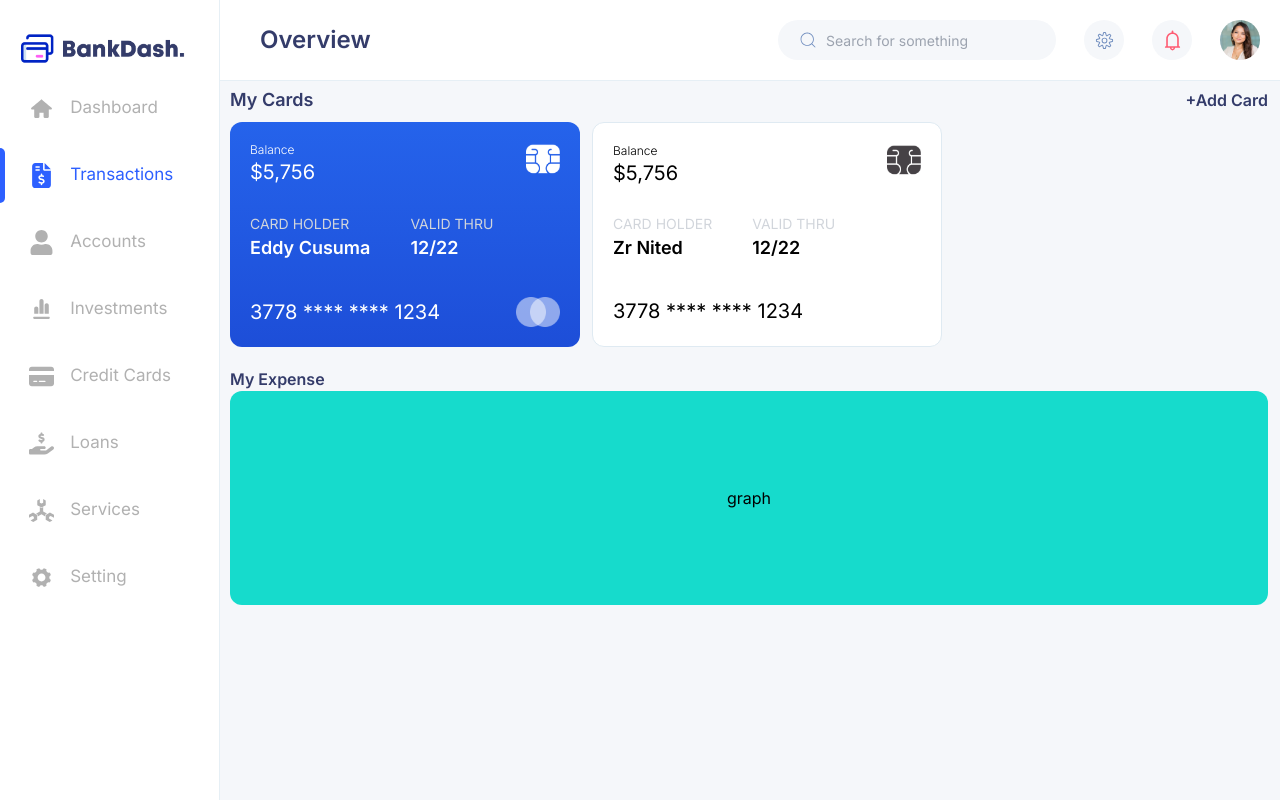
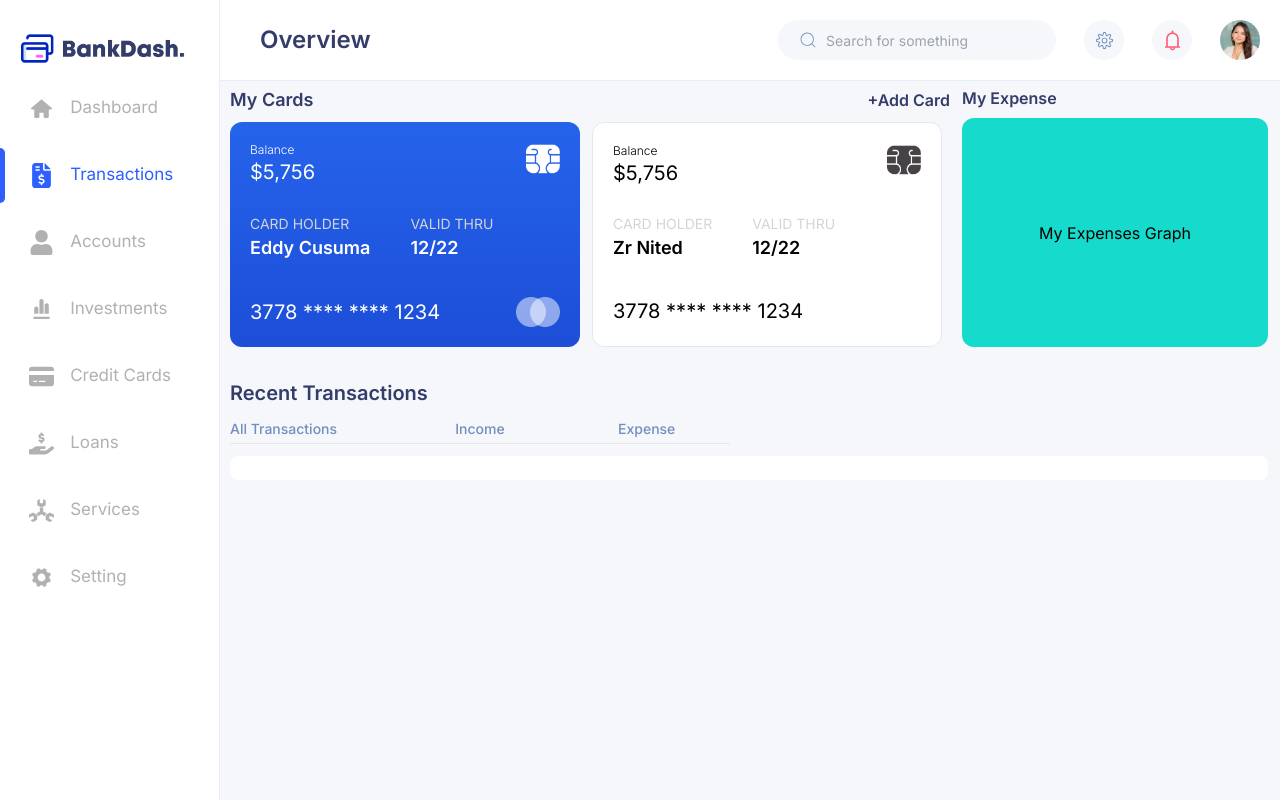
Before and after one commit to Zrnited/BankDash, a Next.js app: page /dashboard/transactions in a window 1280 px wide. Built offline with nearby package versions, Linux system fonts and the light colour scheme.

Commit message:
updated middleware

```diff
--- a/package.json
+++ b/package.json
@@ -12,7 +12,7 @@
     "next": "15.0.3",
     "react": "19.0.0-rc-66855b96-20241106",
     "react-dom": "19.0.0-rc-66855b96-20241106",
-    "react-icons": "^5.3.0"
+    "react-icons": "^5.4.0"
   },
   "devDependencies": {
     "@types/node": "^20",
--- a/src/app/dashboard/transactions/page.tsx
+++ b/src/app/dashboard/transactions/page.tsx
@@ -2,11 +2,13 @@
 import Link from "next/link";
 import Cards from "@/components/ui/cards";
 import { CardsInfo } from "@/utils/DashboardDatas";
+import MyExpenses from "@/components/graphs/transactions/myExpenses";
+import Heading from "@/components/ui/sectionHeadings";
 
 export default function TransactionsPage() {
   return (
     <main className="w-full">
-      <section className="flex flex-col gap-y-5">
+      <section className="flex flex-col gap-y-5 lg:flex-row lg:gap-x-3">
         {/* My Cards */}
         <div className="flex flex-col gap-y-2 lg:min-w-[480px] xl:min-w-[720px]">
           <div className="flex flex-row justify-between items-center text-[#343C6A] font-semibold">
@@ -18,13 +20,31 @@ export default function TransactionsPage() {
         </div>
 
         {/* My expense */}
-        <div>
+        <div className="flex flex-col gap-y-2 lg:w-full">
           <h1 className="text-[#343C6A] font-semibold">My Expense</h1>
-          <div>
-            <div className="h-[214px] bg-[#16DBCC] flex justify-center items-center rounded-xl">
-              graph
-            </div>
+          <div className="flex w-full lg:h-full">
+            <MyExpenses />
           </div>
+        </div>
+      </section>
+      <section className="mt-8 pb-[1000px]">
+        <Heading text="recent transactions" />
+        <div className="flex flex-row py-3 text-sm text-[#718EBF] font-medium max-w-[500px]">
+          <div className="flex flex-col gap-y-1 w-full">
+            <h2>All Transactions</h2>
+            <hr className="" />
+          </div>
+          <div className="flex flex-col text-center gap-y-1 w-full">
+            <h2>Income</h2>
+            <hr className="" />
+          </div>
+          <div className="flex flex-col text-center gap-y-1 w-full">
+            <h2>Expense</h2>
+            <hr className="" />
+          </div>
+        </div>
+        <div className="bg-white rounded-lg p-3">
+
         </div>
       </section>
     </main>
--- a/src/app/page.tsx
+++ b/src/app/page.tsx
@@ -3,7 +3,6 @@
 "use client";
 import { useEffect, useState } from "react";
 import { setCookie } from "./authenticateUser/handleCookies";
-import { useRouter } from "next/navigation";
 import Image from "next/image";
 import logo from "@/assets/images/bankdashlogo.png";
 
@@ -14,8 +13,6 @@ interface LoginForm {
 }
 
 export default function Home() {
-
-  const router = useRouter();
   const authUser = {
     userName: "user123",
     password: "pass123xJi5"
@@ -84,7 +81,7 @@ export default function Home() {
   useEffect(()=>{
     const interval = setInterval(()=>{
       if(isUserAuth){
-        router.push('/redirectDashboard');
+        window.location.href="/dashboard";
       }
     }, 2500)
     return () => clearInterval(interval);
--- /dev/null
+++ b/src/components/graphs/transactions/myExpenses.tsx
@@ -0,0 +1,7 @@
+export default function MyExpenses() {
+    return (
+      <div className="h-[214px] bg-[#16DBCC] flex w-full justify-center items-center rounded-xl lg:h-full">
+        <h1>My Expenses Graph</h1>
+      </div>
+    );
+  }
--- /dev/null
+++ b/src/components/tables/TransactionsTable.tsx
@@ -0,0 +1,5 @@
+export default function TransactionsTable(){
+    return (
+        <h1>Transactions Table</h1>
+    )
+}
--- a/src/middleware.ts
+++ b/src/middleware.ts
@@ -31,10 +31,6 @@ export function middleware(request: NextRequest) {
     return NextResponse.redirect(new URL("/", request.url));
   }
 
-  if (!user && pathname === "/redirectDashboard") {
-    return NextResponse.redirect(new URL("/", request.url));
-  }
-
   if (user && pathname === "/redirectDashboard") {
     return NextResponse.redirect(new URL("/dashboard", request.url));
   }
```
Also changed, not shown: src/utils/TransactionDatas.tsx (added, +104 -0 lines), 1 other file (tests, documents, lock files or other folders).
